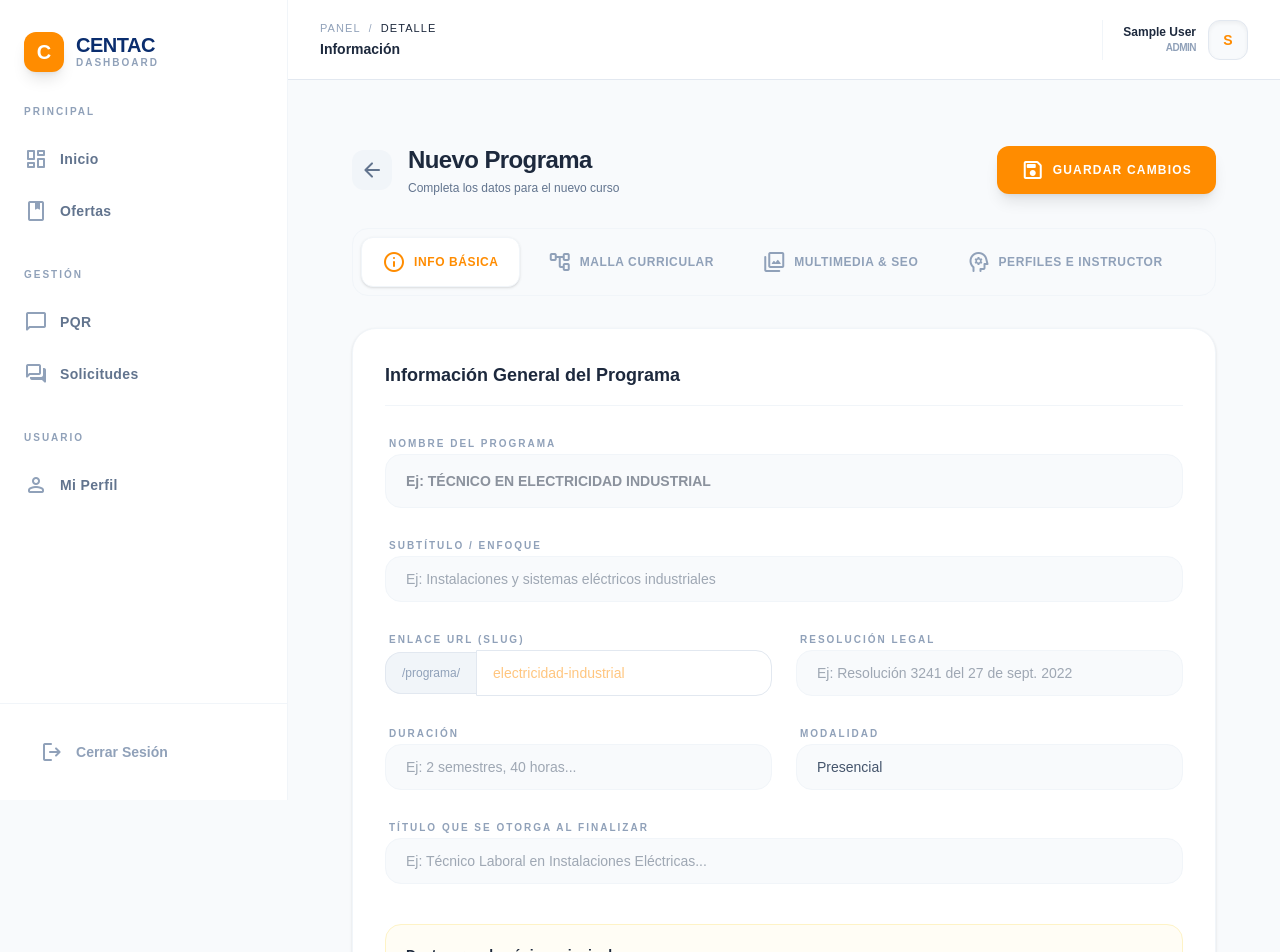
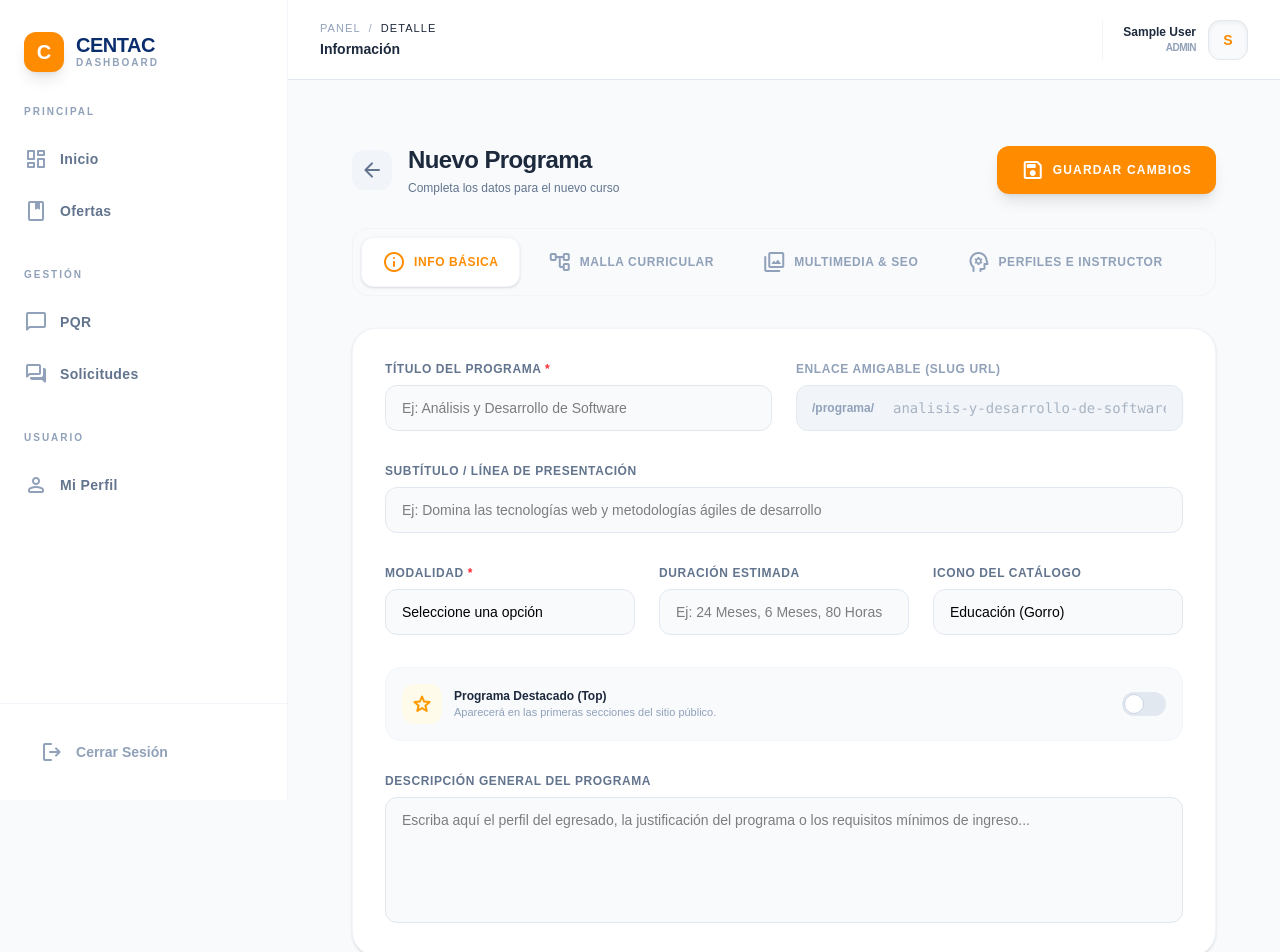
Before and after one commit to JohnVanagandr/centac, a React (Vite) app: page /dashboard/ofertas/nueva in a window 1280 px wide. Shown: the top 952 px of the page. Built offline with nearby package versions, Linux system fonts and the light colour scheme; no server answers; sample sign-in values are in the browser's storage.

Commit message:
feat(ofertas): implement editor UI and data fetching logic
- Add OfertaEditor component with modular tabs.
- Implement useOfertaForm hook to manage state and API mutations.
- Configure TabInfoBasica for real-time form data binding.
- Note: Backend show method integration in progress.

```diff
--- a/src/pages/private/Ofertas/components/TabInfoBasica.jsx
+++ b/src/pages/private/Ofertas/components/TabInfoBasica.jsx
@@ -2,143 +2,159 @@ import React from "react";
 
 const TabInfoBasica = ({ formData, handleChange, handleTitleChange }) => {
   return (
-    <div className="animate-in fade-in space-y-6">
-      <h2 className="text-lg font-black text-slate-800 mb-6 border-b border-slate-100 pb-4">
-        Información General del Programa
-      </h2>
+    <div className="space-y-8 animate-in fade-in duration-300">
 
+      {/* Sección: Identificación del Programa */}
       <div className="grid grid-cols-1 md:grid-cols-2 gap-6">
-        {/* Título Principal */}
-        <div className="space-y-1.5 md:col-span-2">
-          <label className="text-[10px] font-black uppercase tracking-[2px] text-slate-400 ml-1">
-            Nombre del Programa
+
+        {/* Input: Título */}
+        <div className="flex flex-col gap-2">
+          <label className="text-xs font-black uppercase tracking-wider text-slate-500">
+            Título del Programa <span className="text-red-500">*</span>
           </label>
           <input
             type="text"
             name="title"
-            value={formData.title}
-            onChange={handleTitleChange}
-            placeholder="Ej: TÉCNICO EN ELECTRICIDAD INDUSTRIAL"
-            className="w-full px-5 py-4 bg-slate-50 border border-slate-100 rounded-2xl outline-none text-sm focus:bg-white focus:border-brand/30 transition-all font-bold text-slate-800"
+            value={formData.title || ""}
+            onChange={handleTitleChange} // Usa el manejador especial para generar el slug
+            placeholder="Ej: Análisis y Desarrollo de Software"
+            className="w-full px-4 py-3 bg-slate-50 border border-slate-200 rounded-xl outline-none text-sm font-medium focus:ring-2 focus:ring-brand/20 focus:border-brand transition-all"
+            required
           />
         </div>
 
-        {/* Subtítulo */}
-        <div className="space-y-1.5 md:col-span-2">
-          <label className="text-[10px] font-black uppercase tracking-[2px] text-slate-400 ml-1">
-            Subtítulo / Enfoque
+        {/* Input: Slug (Autogenerado / Solo Lectura o Informativo) */}
+        <div className="flex flex-col gap-2">
+          <label className="text-xs font-black uppercase tracking-wider text-slate-400">
+            Enlace Amigable (Slug URL)
           </label>
-          <input
-            type="text"
-            name="subtitle"
-            value={formData.subtitle}
-            onChange={handleChange}
-            placeholder="Ej: Instalaciones y sistemas eléctricos industriales"
-            className="w-full px-5 py-3 bg-slate-50 border border-slate-100 rounded-2xl outline-none text-sm focus:bg-white focus:border-brand/30 transition-all text-slate-600"
-          />
-        </div>
-
-        {/* URL (Slug) */}
-        <div className="space-y-1.5">
-          <label className="text-[10px] font-black uppercase tracking-[2px] text-slate-400 ml-1">
-            Enlace URL (Slug)
-          </label>
-          <div className="flex items-center">
-            <span className="px-4 py-3 bg-slate-100 border border-r-0 border-slate-200 rounded-l-2xl text-xs text-slate-400 font-medium">
+          <div className="relative flex items-center">
+            <span className="absolute left-4 text-xs font-bold text-slate-400 select-none">
               /programa/
             </span>
             <input
               type="text"
               name="slug"
-              value={formData.slug}
-              onChange={handleChange}
-              placeholder="electricidad-industrial"
-              className="w-full px-4 py-3 bg-white border border-slate-200 rounded-r-2xl outline-none text-sm focus:border-brand/30 transition-all text-brand font-medium"
+              value={formData.slug || ""}
+              readOnly // Se mantiene de solo lectura porque se genera desde el título
+              placeholder="analisis-y-desarrollo-de-software"
+              className="w-full pl-24 pr-4 py-3 bg-slate-100 border border-slate-200 text-slate-500 rounded-xl outline-none text-sm font-mono cursor-not-allowed"
             />
           </div>
         </div>
 
-        {/* Resolución Legal */}
-        <div className="space-y-1.5">
-          <label className="text-[10px] font-black uppercase tracking-[2px] text-slate-400 ml-1">
-            Resolución Legal
+      </div>
+
+      {/* Input: Subtítulo o Descripción Corta */}
+      <div className="flex flex-col gap-2">
+        <label className="text-xs font-black uppercase tracking-wider text-slate-500">
+          Subtítulo / Línea de presentación
         </label>
         <input
           type="text"
-            name="resolution"
-            value={formData.resolution}
+          name="subtitle"
+          value={formData.subtitle || ""}
           onChange={handleChange}
-            placeholder="Ej: Resolución 3241 del 27 de sept. 2022"
-            className="w-full px-5 py-3 bg-slate-50 border border-slate-100 rounded-2xl outline-none text-sm focus:bg-white focus:border-brand/30 transition-all text-slate-600"
+          placeholder="Ej: Domina las tecnologías web y metodologías ágiles de desarrollo"
+          className="w-full px-4 py-3 bg-slate-50 border border-slate-200 rounded-xl outline-none text-sm font-medium focus:ring-2 focus:ring-brand/20 focus:border-brand transition-all"
         />
       </div>
 
-        {/* Duración */}
-        <div className="space-y-1.5">
-          <label className="text-[10px] font-black uppercase tracking-[2px] text-slate-400 ml-1">
-            Duración
+      {/* Sección: Parámetros Técnicos */}
+      <div className="grid grid-cols-1 md:grid-cols-3 gap-6">
+
+        {/* Select: Modalidad */}
+        <div className="flex flex-col gap-2">
+          <label className="text-xs font-black uppercase tracking-wider text-slate-500">
+            Modalidad <span className="text-red-500">*</span>
+          </label>
+          <select
+            name="modality"
+            value={formData.modality || ""}
+            onChange={handleChange}
+            className="w-full px-4 py-3 bg-slate-50 border border-slate-200 rounded-xl outline-none text-sm font-medium focus:ring-2 focus:ring-brand/20 focus:border-brand transition-all appearance-none cursor-pointer"
+            required
+          >
+            <option value="" disabled>Seleccione una opción</option>
+            <option value="Presencial">Presencial</option>
+            <option value="Virtual">Virtual</option>
+            <option value="A Distancia">A Distancia</option>
+          </select>
+        </div>
+
+        {/* Input: Duración */}
+        <div className="flex flex-col gap-2">
+          <label className="text-xs font-black uppercase tracking-wider text-slate-500">
+            Duración Estimada
           </label>
           <input
             type="text"
             name="duration"
-            value={formData.duration}
+            value={formData.duration || ""}
             onChange={handleChange}
-            placeholder="Ej: 2 semestres, 40 horas..."
-            className="w-full px-5 py-3 bg-slate-50 border border-slate-100 rounded-2xl outline-none text-sm focus:bg-white focus:border-brand/30 transition-all text-slate-600"
+            placeholder="Ej: 24 Meses, 6 Meses, 80 Horas"
+            className="w-full px-4 py-3 bg-slate-50 border border-slate-200 rounded-xl outline-none text-sm font-medium focus:ring-2 focus:ring-brand/20 focus:border-brand transition-all"
           />
         </div>
 
-        {/* Modalidad */}
-        <div className="space-y-1.5">
-          <label className="text-[10px] font-black uppercase tracking-[2px] text-slate-400 ml-1">
-            Modalidad
+        {/* Select: Icono Representativo */}
+        <div className="flex flex-col gap-2">
+          <label className="text-xs font-black uppercase tracking-wider text-slate-500">
+            Icono del Catálogo
           </label>
           <select
-            name="modality"
-            value={formData.modality}
+            name="iconName"
+            value={formData.iconName || "school"}
             onChange={handleChange}
-            className="w-full px-5 py-3 bg-slate-50 border border-slate-100 rounded-2xl outline-none text-sm focus:bg-white focus:border-brand/30 transition-all text-slate-600 appearance-none"
+            className="w-full px-4 py-3 bg-slate-50 border border-slate-200 rounded-xl outline-none text-sm font-medium focus:ring-2 focus:ring-brand/20 focus:border-brand transition-all appearance-none cursor-pointer"
           >
-            <option value="Presencial">Presencial</option>
-            <option value="Virtual">Virtual</option>
-            <option value="Híbrido">Híbrido</option>
+            <option value="school">Educación (Gorro)</option>
+            <option value="lightning">Tecnología (Rayo)</option>
+            <option value="piston">Procesos (Engranaje)</option>
+            <option value="fire">Innovación (Fuego)</option>
           </select>
         </div>
 
-        {/* Título Obtenido */}
-        <div className="space-y-1.5 md:col-span-2">
-          <label className="text-[10px] font-black uppercase tracking-[2px] text-slate-400 ml-1">
-            Título que se Otorga al Finalizar
-          </label>
-          <input
-            type="text"
-            name="titleObtained"
-            value={formData.titleObtained}
-            onChange={handleChange}
-            placeholder="Ej: Técnico Laboral en Instalaciones Eléctricas..."
-            className="w-full px-5 py-3 bg-slate-50 border border-slate-100 rounded-2xl outline-none text-sm focus:bg-white focus:border-brand/30 transition-all text-slate-600"
-          />
       </div>
 
-        {/* Toggle de Destacado (Top) */}
-        <div className="md:col-span-2 mt-4 flex items-center justify-between p-5 bg-amber-50/50 border border-amber-100 rounded-2xl">
+      {/* Sección: Estado y Destacado */}
+      <div className="bg-slate-50 p-4 rounded-2xl border border-slate-100 flex items-center justify-between">
+        <div className="flex items-center gap-3">
+          <div className="w-10 h-10 rounded-xl bg-amber-50 text-amber-500 flex items-center justify-center">
+            <span className="material-symbols-rounded">star</span>
+          </div>
           <div>
-            <h4 className="text-sm font-bold text-slate-800">Destacar en la página principal</h4>
-            <p className="text-xs text-slate-500 mt-1">Activa esta opción para que el programa aparezca marcado con una estrella.</p>
+            <p className="text-xs font-bold text-slate-800">Programa Destacado (Top)</p>
+            <p className="text-[11px] text-slate-400 font-medium">Aparecerá en las primeras secciones del sitio público.</p>
           </div>
-          <label className="relative inline-flex items-center cursor-pointer">
+        </div>
+        <label className="relative inline-flex items-center cursor-pointer select-none">
           <input
             type="checkbox"
             name="isTop"
-              checked={formData.isTop}
+            checked={Boolean(formData.isTop)}
             onChange={handleChange}
             className="sr-only peer"
           />
-            <div className="w-11 h-6 bg-slate-200 peer-focus:outline-none rounded-full peer peer-checked:after:translate-x-full peer-checked:after:border-white after:content-[''] after:absolute after:top-[2px] after:left-[2px] after:bg-white after:border-gray-300 after:border after:rounded-full after:h-5 after:w-5 after:transition-all peer-checked:bg-amber-500"></div>
+          <div className="w-11 h-6 bg-slate-200 rounded-full peer peer-focus:ring-2 peer-focus:ring-brand/20 peer-checked:after:translate-x-full peer-checked:after:border-white after:content-[''] after:absolute after:top-0.5 after:left-[2px] after:bg-white after:border-slate-300 after:border after:rounded-full after:h-5 after:w-5 after:transition-all peer-checked:bg-brand"></div>
         </label>
       </div>
 
+      {/* Input: Descripción Extendida */}
+      <div className="flex flex-col gap-2">
+        <label className="text-xs font-black uppercase tracking-wider text-slate-500">
+          Descripción General del Programa
+        </label>
+        <textarea
+          name="description"
+          value={formData.description || ""}
+          onChange={handleChange}
+          rows="5"
+          placeholder="Escriba aquí el perfil del egresado, la justificación del programa o los requisitos mínimos de ingreso..."
+          className="w-full px-4 py-3 bg-slate-50 border border-slate-200 rounded-xl outline-none text-sm font-medium focus:ring-2 focus:ring-brand/20 focus:border-brand transition-all resize-none"
+        ></textarea>
       </div>
+
     </div>
   );
 };
--- a/src/services/private/ofertasService.js
+++ b/src/services/private/ofertasService.js
@@ -19,22 +19,11 @@ export const ofertasService = {
   // Obtener un programa específico por ID
   getById: async (id) => {
     try {
-      const params = new URLSearchParams();
-      // Lista de todas las relaciones que queremos "incrustar"
-      const relaciones = [
-        'modulos',
-        'testimonios',
-        'highlights',
-        'aprendizajes',
-        'perfiles_ocupacionales'
-      ];
-      // Agregamos cada relación repitiendo la llave _embed
-      relaciones.forEach(rel => params.append('_embed', rel));
-      const response = await api.get(`${ENDPOINT}/${id}?${params.toString()}`);
-      return response.data;
+      const response = await api.get(`${ENDPOINT}/${id}`);
+      return response.data.data || response.data;
     } catch (error) {
-      console.error(`Error al obtener la oferta con ID ${id}:`, error);
-      throw error; // Re-lanzamos para que el Hook o Componente lo maneje
+      console.error(`Error al obtener el prospecto con ID ${id}:`, error);
+      throw error;
     }
   },
 
```
Also changed, not shown: src/services/ofertaService.js (line endings or trailing spaces). Lines whose indentation alone changed are shown as unchanged.
